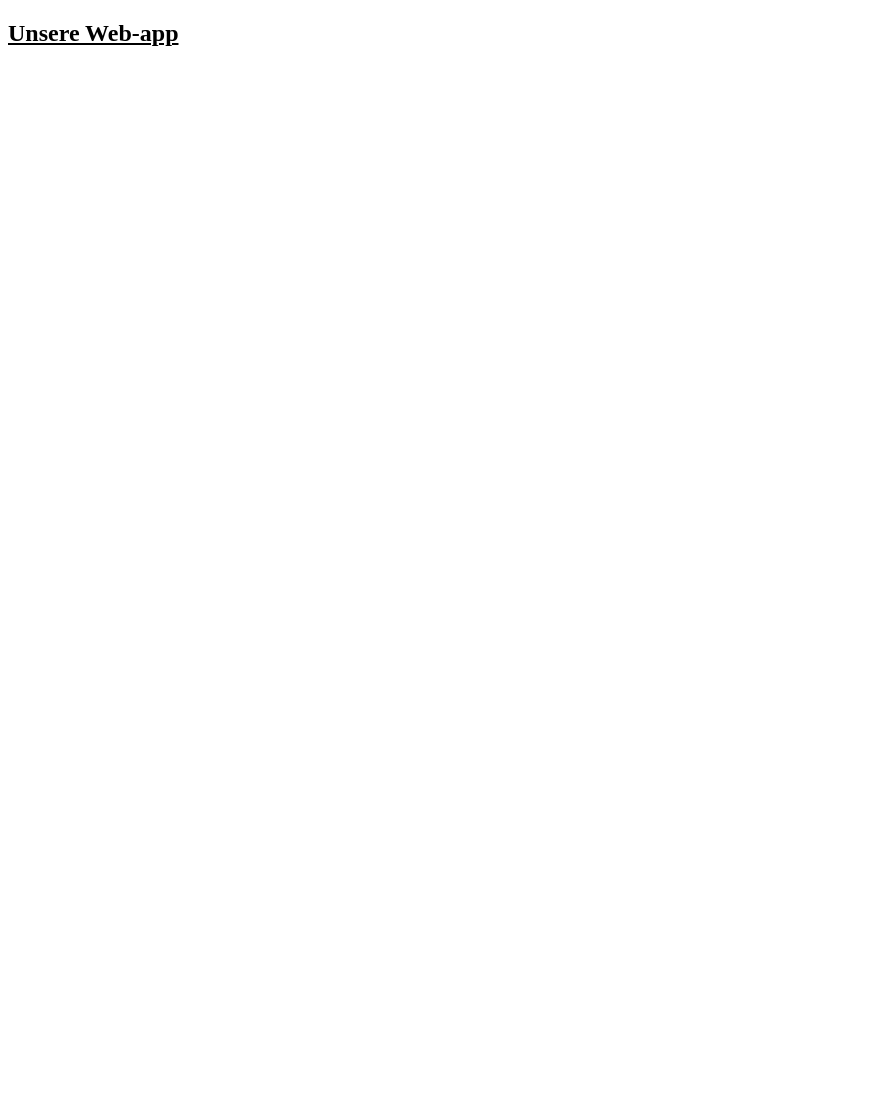
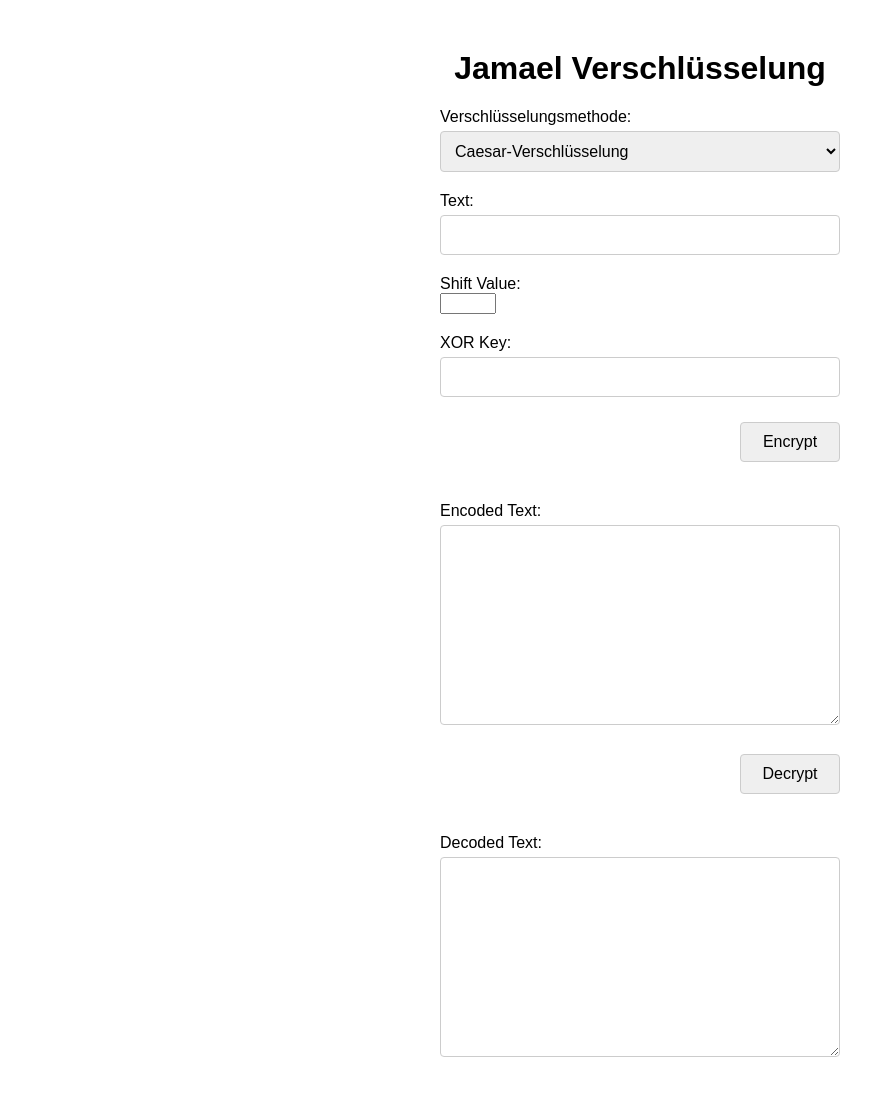
Before and after one commit to bbwIsmael/verschluesselung_M114, a Flask app: page / in a window 1280 px wide. Before the commit the part shown is almost empty. Shown: the whole page, without its empty margins (0-893 px from the left). Before the commit the page ends 46 px from the top, so only its background shows below. Run offline with Flask 3, Linux system fonts and the light colour scheme.

Commit message:
frontend aktualisiert und verbessert

```diff
--- a/Templates/index.html
+++ b/Templates/index.html
@@ -1,13 +1,53 @@
 <!DOCTYPE html>
-<html lang="en">
+<html>
 <head>
-    <meta charset="UTF-8">
-    <title>Verschlüsselung</title>
+  <title>Jamael Verschlüsselung</title>
+  <link rel="stylesheet" type="text/css" href="static/stylesheet.css">
 </head>
 <body>
-{#titel#}
-<h2>
-    <u>Unsere Web-app</u>
-</h2>
+  <h1>Jamael Verschlüsselung</h1>
+  <div class="container">
+    <form>
+      <label for="encryptionMethod">Verschlüsselungsmethode:</label>
+      <select id="encryptionMethod" name="encryptionMethod">
+        <option value="methode1">Caesar-Verschlüsselung</option>
+        <option value="methode2">XOR-Verschlüsselung</option>
+        <option value="methode3">Hash-Verschlüsselung</option>
+      </select>
+
+      <label for="text">Text:</label>
+      <input type="text" id="text" name="text">
+
+      <div class="input-container" id="shiftValueContainer">
+        <label for="shiftValue">Shift Value:</label>
+        <input type="number" id="shiftValue" name="shiftValue" min="1" max="25">
+      </div>
+
+      <div class="input-container" id="xorKeyContainer">
+        <label for="xorKey">XOR Key:</label>
+        <input type="text" id="xorKey" name="xorKey">
+      </div>
+
+      <div class="button-container">
+        <input type="submit" value="Encrypt">
+      </div>
+    </form>
+
+    <div class="output-container">
+      <label for="encodedText">Encoded Text:</label>
+      <textarea id="encodedText" readonly></textarea>
+    </div>
+
+    <div class="button-container">
+      <input type="submit" value="Decrypt">
+    </div>
+
+    <div class="output-container">
+      <label for="decodedText">Decoded Text:</label>
+      <textarea id="decodedText" readonly></textarea>
+    </div>
+  </div>
+
+  <script src="script.js"></script>
 </body>
 </html>
--- /dev/null
+++ b/static/stylesheet.css
@@ -0,0 +1,51 @@
+ body {
+  font-family: Arial, sans-serif;
+  margin: 50px;
+}
+
+h1 {
+  text-align: center;
+
+}
+
+.container {
+  width: 400px;
+  margin: 0 auto;
+}
+
+label {
+  display: block;
+  margin-top: 20px;
+}
+
+select,
+input[type="text"],
+input[type="submit"],
+textarea {
+  width: 100%;
+  padding: 10px;
+  font-size: 16px;
+  margin-top: 5px;
+  border: 1px solid #ccc;
+  border-radius: 4px;
+  box-sizing: border-box;
+}
+
+.button-container {
+  display: flex;
+  justify-content: flex-end;
+  margin-top: 20px;
+}
+
+.button-container input[type="submit"] {
+  width: 100px;
+  margin-left: 10px;
+}
+
+textarea {
+  height: 200px;
+}
+
+.output-container {
+  margin-top: 40px;
+}
```
